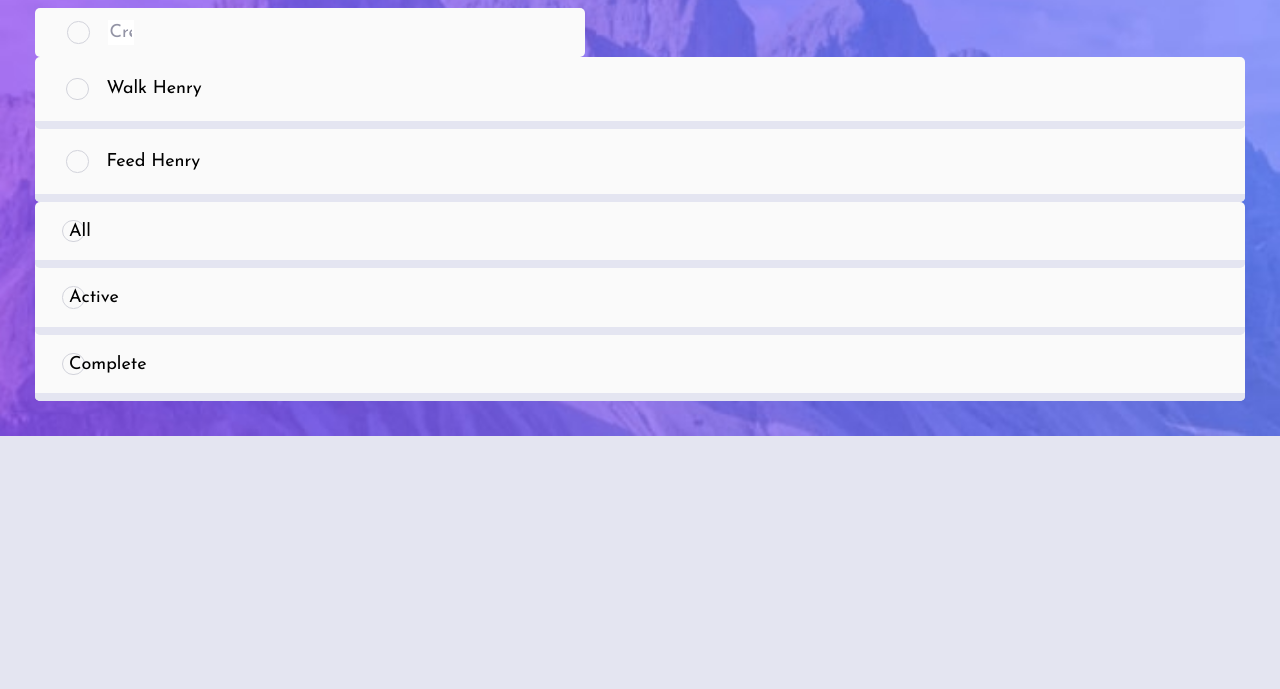
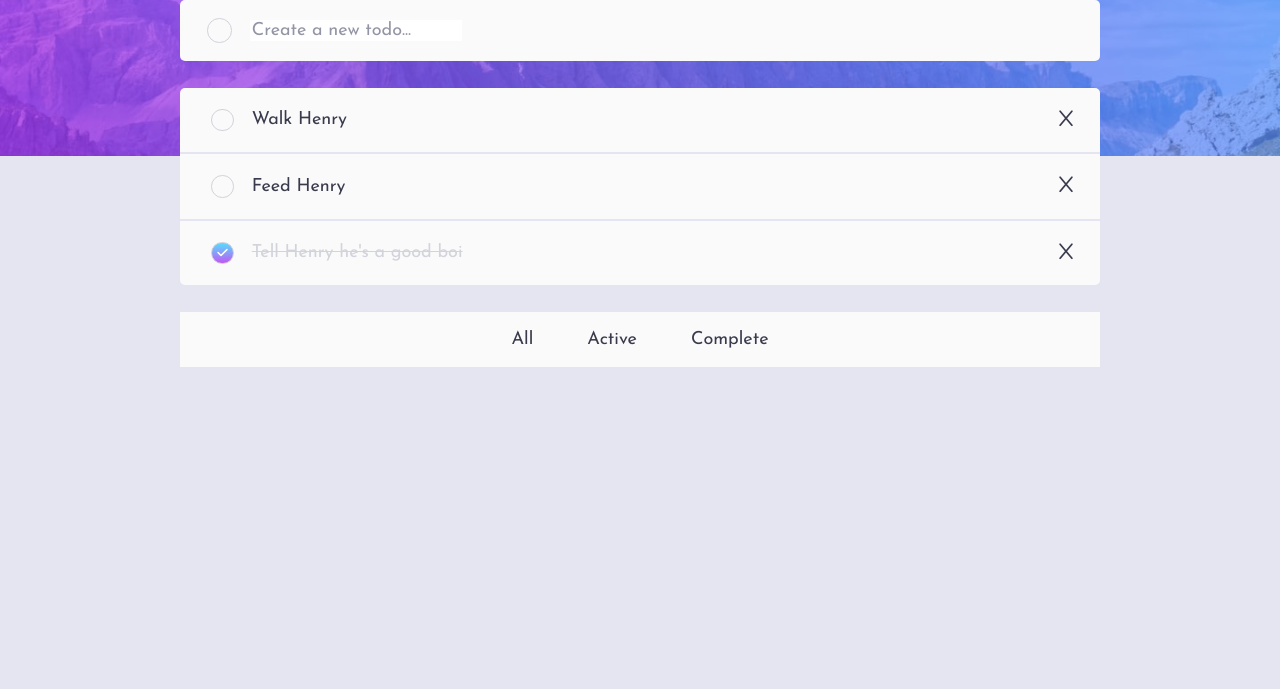
Before and after one commit to Beebops/no-framework-todo-app, a plain HTML site: page index.html in a window 1280 px wide. Shown: the part 111-800 px from the top of the page. Drawn offline with Linux system fonts and the light colour scheme.

Commit message:
styled checked and completed todo items

```diff
--- a/index.html
+++ b/index.html
@@ -76,6 +76,7 @@
             />
             <label class="todo-label" for="todo-id">Walk Henry</label>
           </div>
+          <button class="delete-btn"><i class="fa-solid fa-x"></i></button>
         </li>
         <li class="todo-item-li">
           <div class="check-box-wrapper">
@@ -87,6 +88,22 @@
             />
             <label class="todo-label" for="todo-id">Feed Henry</label>
           </div>
+          <button class="delete-btn"><i class="fa-solid fa-x"></i></button>
+        </li>
+        <li class="todo-item-li">
+          <div class="check-box-wrapper">
+            <input
+              type="checkbox"
+              id="todo-id"
+              name="todo-name"
+              value="todo-name"
+              checked
+            />
+            <label class="todo-label todo-completed" for="todo-id"
+              >Tell Henry he's a good boi</label
+            >
+          </div>
+          <button class="delete-btn"><i class="fa-solid fa-x"></i></button>
         </li>
       </ul>
 
--- a/styles.css
+++ b/styles.css
@@ -50,13 +50,16 @@
 body {
   background-color: var(--color-bg);
   background-image: var(--background-image-mobile);
-  background-size: cover;
-  background-position: center;
+  background-size: contain;
+  /* background-position: center; */
+  background-position-y: top;
   background-repeat: no-repeat;
+  color: var(--color-todo-text);
   font-family: var(--font-primary);
   font-size: var(--font-size);
   box-sizing: border-box;
   padding: 1.5em;
+  margin: 0;
 }
 
 header {
@@ -70,10 +73,38 @@ h1 {
   letter-spacing: 0.75rem;
 }
 
+form {
+  margin-bottom: 1.5em;
+}
+
+button {
+  all: unset;
+  cursor: pointer;
+}
+
+.todo-circle-btn {
+  background-color: transparent;
+  border-radius: 50%;
+}
+
+input {
+  border: none;
+}
+
+label {
+  cursor: pointer;
+  color: var(--color-todo-text);
+}
+
 ul,
-li,
 .todo-input-container {
   border-radius: 5px;
+}
+
+li,
+.todo-input-container,
+.filter-options {
+  padding: 1em 1.5em;
 }
 
 ul {
@@ -83,14 +114,19 @@ ul {
   background-color: var(--color-todo-list-bg);
 }
 
-li {
+.todo-item-li {
   margin: 0;
-  padding: 1em 1.5em;
-  border-bottom: 0.5rem solid var(--color-bg);
+  border-bottom: 0.125rem solid var(--color-bg);
+  display: flex;
+  justify-content: space-between;
 }
 
-button,
-input {
+li:last-child {
+  border-bottom: none;
+}
+
+.todo-circle-btn,
+input[type='checkbox'] {
   font-family: inherit;
   font-size: var(--font-size);
   height: 1.25em;
@@ -99,16 +135,40 @@ input {
   border: 1px solid var(--color-text-completed);
 }
 
-input {
-  border: none;
+::placeholder {
+  color: hsl(236, 9%, 61%);
 }
 
-label {
-  cursor: pointer;
+nav {
+  display: flex;
+  justify-content: center;
+  margin-top: 1.5em;
+  background-color: var(--color-todo-list-bg);
 }
 
-::placeholder {
-  color: hsl(236, 9%, 61%);
+.filter-options {
+  display: flex;
+  align-items: center;
+  padding: 0;
+  margin: 0;
+}
+
+.todo-input-container {
+  display: flex;
+  align-items: center;
+  margin: 0;
+  border: none;
+  background-color: var(--color-todo-list-bg);
+}
+
+.todo-input {
+  font-family: inherit;
+  font-size: inherit;
+  order: 2;
+}
+
+.todo-circle-btn {
+  order: 1;
 }
 
 /* checkbox styling */
@@ -142,7 +202,8 @@ input[type='checkbox']:after {
 
 /* Hover effect - gradient applied to border-color */
 input[type='checkbox']:hover {
-  border-color: hsl(280, 87%, 65%);
+  background-image: var(--color-primary-check-bg);
+  /* border-color: hsl(280, 87%, 65%); */
 }
 
 /* Checked state - applies gradient background */
@@ -154,33 +215,17 @@ input[type='checkbox']:checked:after {
   display: block; /* Display checkmark when checked */
 }
 
-/* buttons styles */
-
-button {
-  background-color: transparent;
-  /* border: 1px solid hsl(236, 9%, 61%); */
-  border-radius: 50%;
-  cursor: pointer;
+.todo-completed {
+  color: var(--color-text-completed);
+  text-decoration-line: line-through;
 }
 
-.todo-input-container {
-  display: flex;
-  align-items: center;
-  margin: 0;
-  padding: 0.75rem 2rem;
-  border: none;
-  background-color: var(--color-todo-list-bg);
+/* delete button */
+.fa-x {
+  font-weight: 500;
 }
 
-.todo-input {
-  font-family: inherit;
-  order: 2;
-}
-
-.todo-circle-btn {
-  order: 1;
-}
-
+/* light-dark mode toggle */
 .moon-btn {
   display: block;
 }
@@ -194,10 +239,17 @@ button {
 @media (min-width: 768px) {
   body {
     background-image: var(--background-image-desktop);
+    display: flex;
+    flex-direction: column;
+    justify-content: center;
+    align-items: center;
   }
 
-  header,
-  form {
-    max-width: 550px;
+  header {
+    min-width: 75%;
+  }
+
+  main {
+    min-width: 75%;
   }
 }
```
